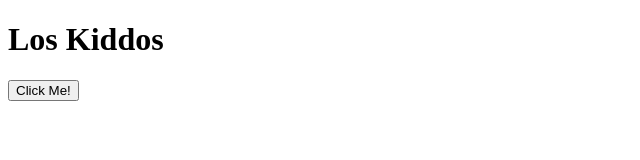
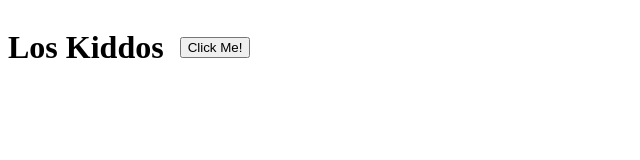
Before and after one commit to vishalicious213/express-kiddos, a website: page index.html in a window 1280 px wide. Shown: the whole page, without its empty margins (0-640 px from the left). Drawn offline with Linux system fonts and the light colour scheme.

Commit message:
index: added basic inline styles

```diff
--- a/index.html
+++ b/index.html
@@ -5,8 +5,11 @@
         <title>Los Kiddos</title>
     </head>
     <body>
-        <h1>Los Kiddos</h1>
-        <button>Click Me!</button>
+        <div style="display: flex; gap: 1rem; align-items: center;">
+            <h1>Los Kiddos</h1>
+            <button>Click Me!</button>
+        </div>
+
         <div>
             <img id="kidpic" src="" alt="">
         </div>
```
